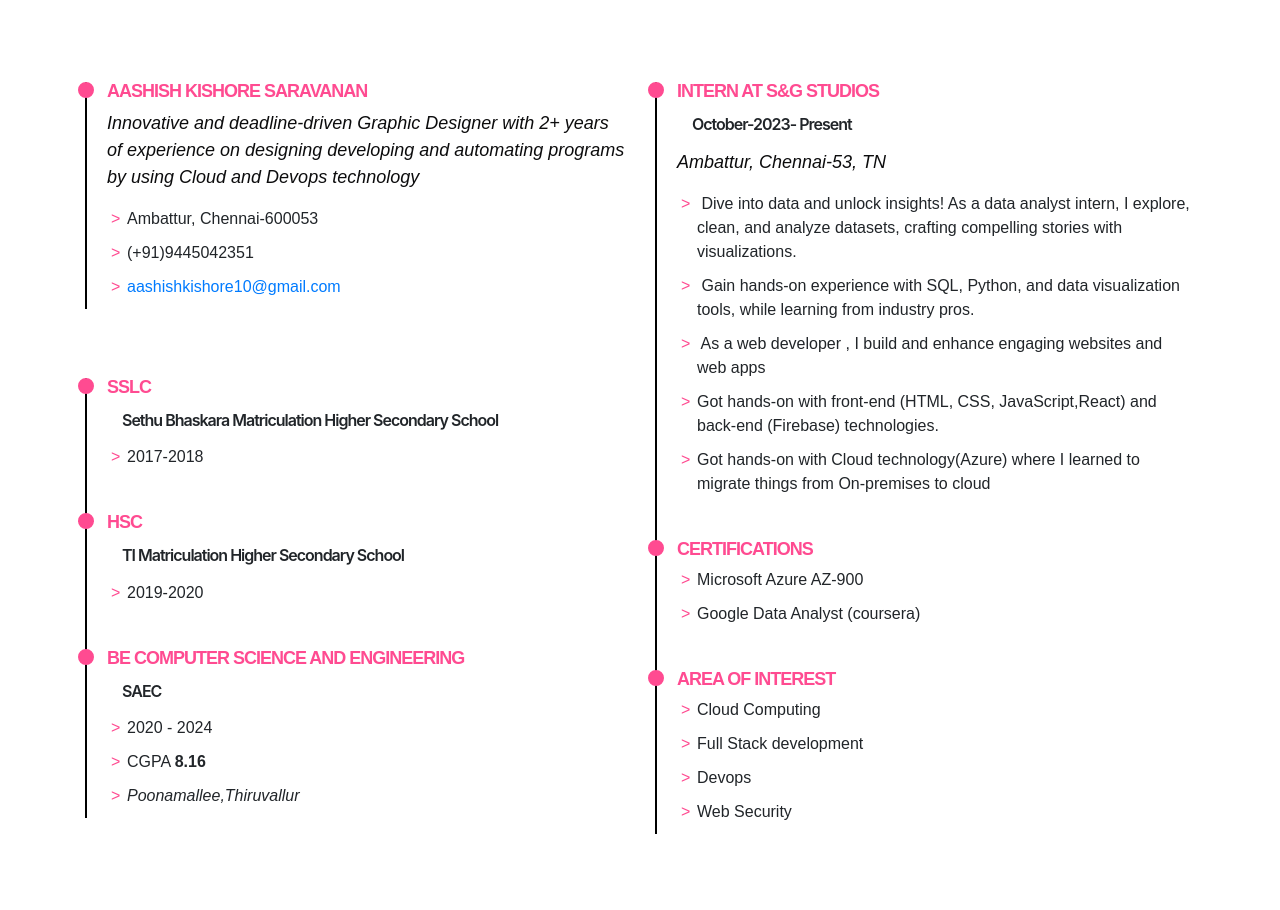
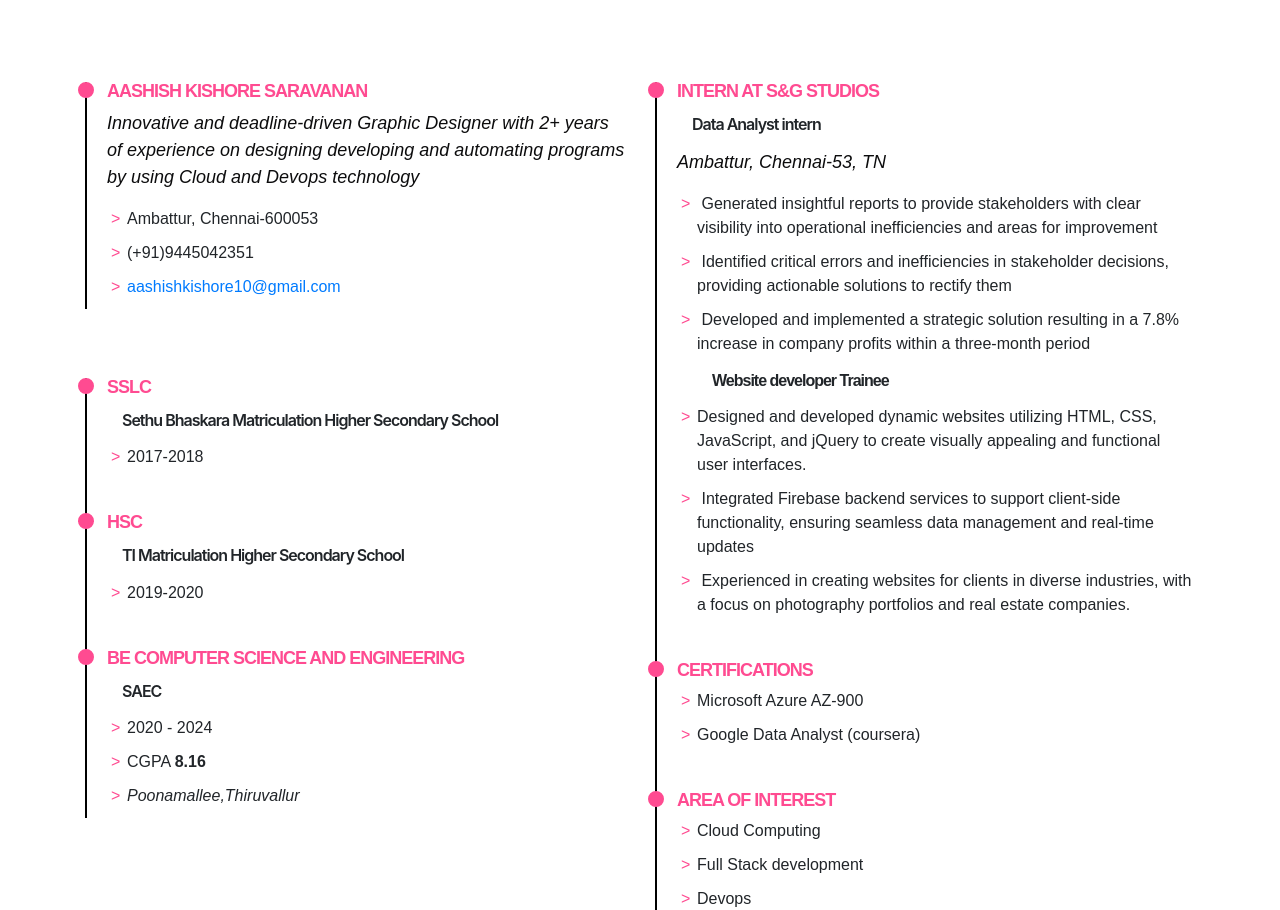
Before and after one commit to AashishAK02/dev, a plain HTML site: page index.html in a window 1280 px wide. Shown: the part 1375-2285 px from the top of the page. Drawn offline with nearby package versions, Linux system fonts and the light colour scheme.

Commit message:
Update index.html

```diff
--- a/index.html
+++ b/index.html
@@ -230,16 +230,18 @@ Passionate developer seeking to delve into cloud technology and build scalable w
             <h3 class="resume-title">Professional Experience</h3>
             <div class="resume-item">
               <h4>Intern at S&G studios</h4>
-              <h5>October-2023- Present </h5>
+              <h5>Data Analyst intern</h5>
               <p><em>Ambattur, Chennai-53, TN </em></p>
               <p>
               <ul>
                 <li>
-                  Dive into data and unlock insights! As a data analyst intern, I explore, clean, and analyze datasets, crafting compelling stories with visualizations.</li>
-                <li> Gain hands-on experience with SQL, Python, and data visualization tools, while learning from industry pros. </li>
-                <li> As a web developer , I build and enhance engaging websites and web apps</li>
-                <li>Got hands-on with front-end (HTML, CSS, JavaScript,React) and back-end (Firebase) technologies.</li>
-                <li>Got hands-on with Cloud technology(Azure) where I learned to migrate things from On-premises to cloud </li>
+                 	Generated insightful reports to provide stakeholders with clear visibility into operational inefficiencies and areas for improvement</li>
+                <li> Identified critical errors and inefficiencies in stakeholder decisions, providing actionable solutions to rectify them </li>
+                <li>	Developed and implemented a strategic solution resulting in a 7.8% increase in company profits within a three-month period </li>
+                <h5>Website developer Trainee	</h5>
+                <li>Designed and developed dynamic websites utilizing HTML, CSS, JavaScript, and jQuery to create visually appealing and functional user interfaces.</li>
+                <li>	Integrated Firebase backend services to support client-side functionality, ensuring seamless data management and real-time updates</li>
+                <li>	Experienced in creating websites for clients in diverse industries, with a focus on photography portfolios and real estate companies.</li>
               </ul>
               </p>
             </div>
```
